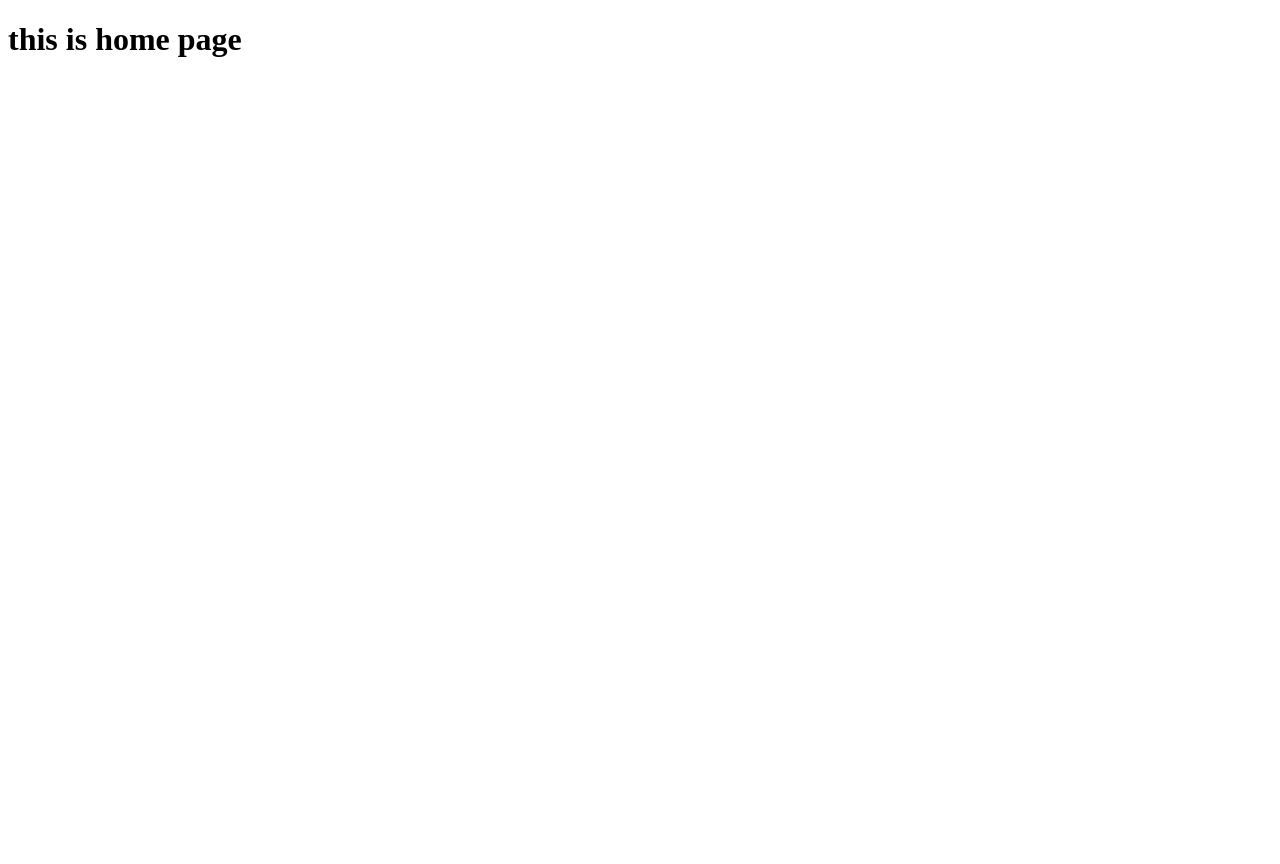
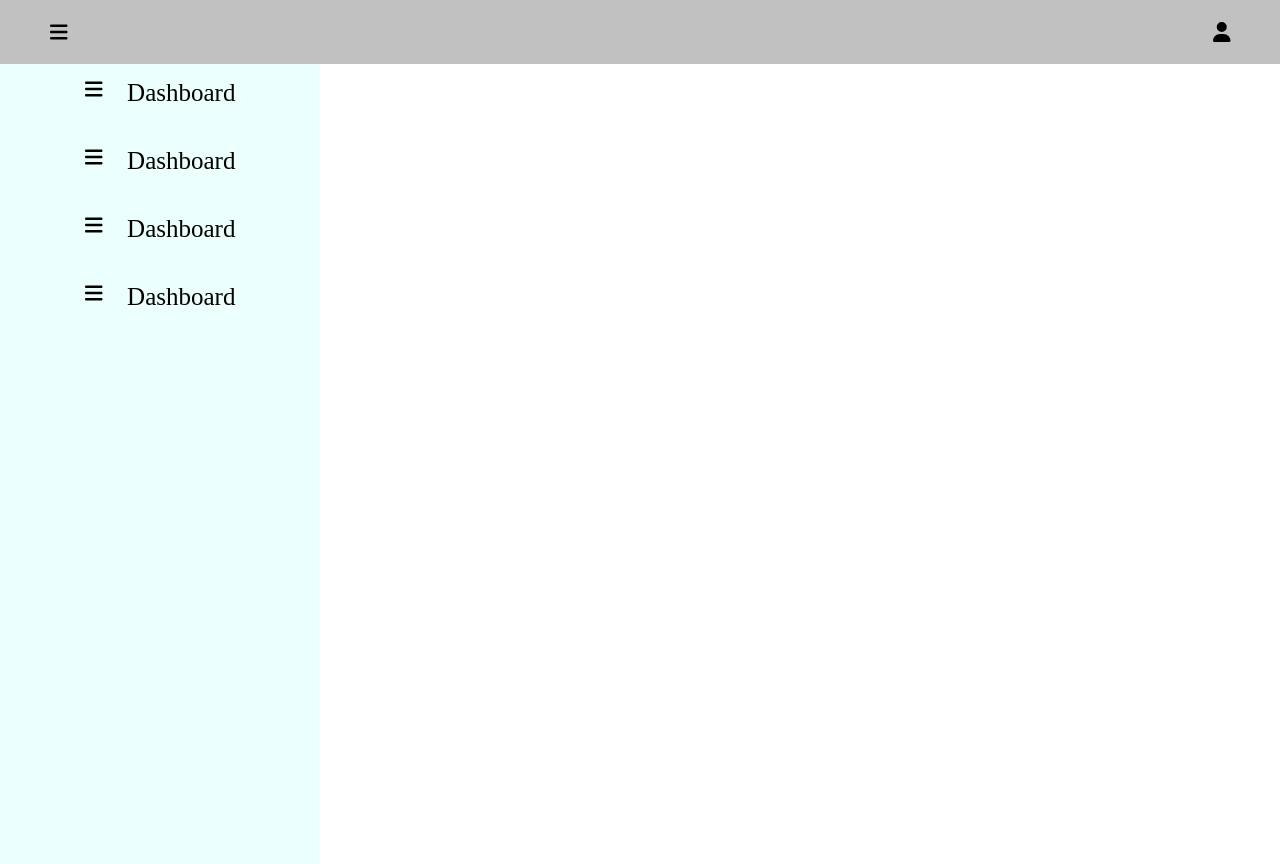
Before and after one commit to voiiddxx/PiSence-Technologies-Assignment, a React (Create React App) app: page / in a window 1280 px wide. Before the commit the page ends 800 px from the top, so only its background shows below. Built offline with nearby package versions, Linux system fonts and the light colour scheme.

Commit message:
Added sidebar and navbar

```diff
--- a/package.json
+++ b/package.json
@@ -3,6 +3,11 @@
   "version": "0.1.0",
   "private": true,
   "dependencies": {
+    "@fortawesome/fontawesome-svg-core": "^6.4.2",
+    "@fortawesome/free-brands-svg-icons": "^6.4.2",
+    "@fortawesome/free-regular-svg-icons": "^6.4.2",
+    "@fortawesome/free-solid-svg-icons": "^6.4.2",
+    "@fortawesome/react-fontawesome": "^0.2.0",
     "@testing-library/jest-dom": "^5.17.0",
     "@testing-library/react": "^13.4.0",
     "@testing-library/user-event": "^13.5.0",
--- /dev/null
+++ b/src/Components/Navbar.css
@@ -0,0 +1,21 @@
+*{
+    margin: 0;padding: 0;
+}
+.navbar{
+    height: 8vh;
+    width: 100%;
+    background-color: rgb(193, 193, 193);
+    display: flex;
+    align-items: center;
+
+
+}
+
+.nav-inner{
+    display: flex;
+    align-items: center;
+    justify-content: space-between;
+    width: 100%;
+    padding-left: 50px;
+    padding-right: 50px;
+}
--- /dev/null
+++ b/src/Components/Navbar.jsx
@@ -0,0 +1,22 @@
+import React from 'react'
+import "./Navbar.css"
+import { FontAwesomeIcon  } from '@fortawesome/react-fontawesome'
+import { faBars, faUser} from '@fortawesome/free-solid-svg-icons'
+import Sidebar from './Sidebar'
+
+const Navbar = () => {
+  return (
+    <>
+    <div className="navbar">
+        <div className="nav-inner">
+        <FontAwesomeIcon icon={faBars} size='lg' color='black' />
+        <FontAwesomeIcon icon={faUser} size='lg' color='black' />
+        </div>
+    </div>
+    <Sidebar/>
+    </>
+
+  )
+}
+
+export default Navbar
--- /dev/null
+++ b/src/Components/Sidebar.css
@@ -0,0 +1,24 @@
+.sidebar-box{
+    height: 100vh;
+    width: 25%;
+    background-color: rgb(235, 255, 252);
+}
+
+.sidebar-menu{
+    height: 100%;
+    width: 100%;
+    display: flex;
+    align-items: center;
+    flex-direction: column;
+    gap: 25px;
+}
+
+.option{
+    margin-top: 15px;
+    display: flex;
+    gap: 25px;
+}
+
+.option p {
+    font-size: 25px;
+}
--- /dev/null
+++ b/src/Components/Sidebar.jsx
@@ -0,0 +1,32 @@
+import React from 'react'
+import "./Sidebar.css"
+import { FontAwesomeIcon  } from '@fortawesome/react-fontawesome'
+import { faBars} from '@fortawesome/free-solid-svg-icons'
+const Sidebar = () => {
+  return (
+    <div className="sidebar">
+        <div className="sidebar-box">
+            <div className="sidebar-menu">
+                <div className="option">
+                <FontAwesomeIcon icon={faBars} size='lg' color='black' />
+                <p>Dashboard</p>
+                </div>
+                <div className="option">
+                <FontAwesomeIcon icon={faBars} size='lg' color='black' />
+                <p>Dashboard</p>
+                </div>
+                <div className="option">
+                <FontAwesomeIcon icon={faBars} size='lg' color='black' />
+                <p>Dashboard</p>
+                </div>
+                <div className="option">
+                <FontAwesomeIcon icon={faBars} size='lg' color='black' />
+                <p>Dashboard</p>
+                </div>
+            </div>
+        </div>
+    </div>
+  )
+}
+
+export default Sidebar
--- a/src/View/Home.jsx
+++ b/src/View/Home.jsx
@@ -1,10 +1,12 @@
 import React from 'react'
+import Navbar from '../Components/Navbar'
 
 const Home = () => {
   return (
-    <div>
-      <h1>this is home page</h1>
-    </div>
+    <>
+    <Navbar/>
+
+    </>
   )
 }
 
```
Also changed, not shown: 1 other file (tests, documents, lock files or other folders).
